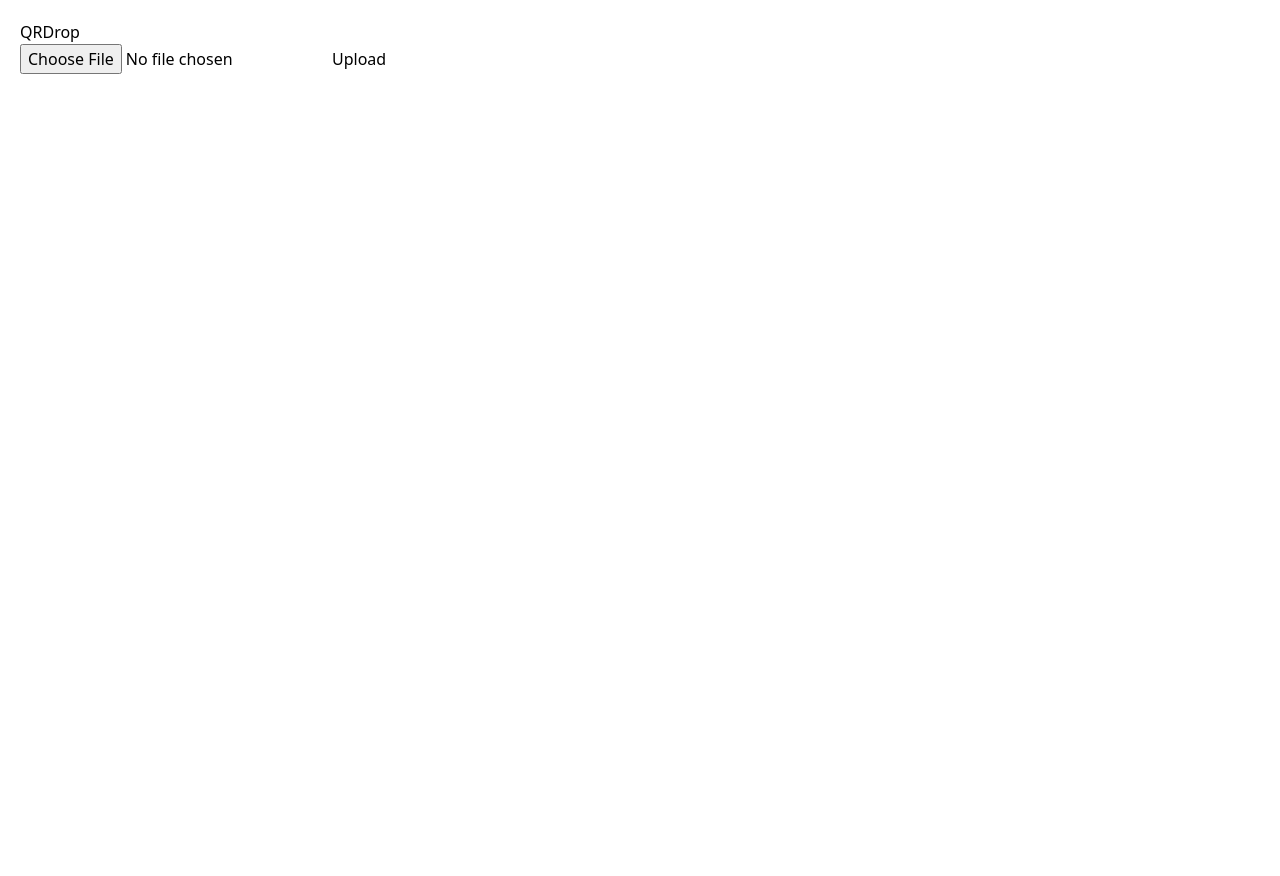
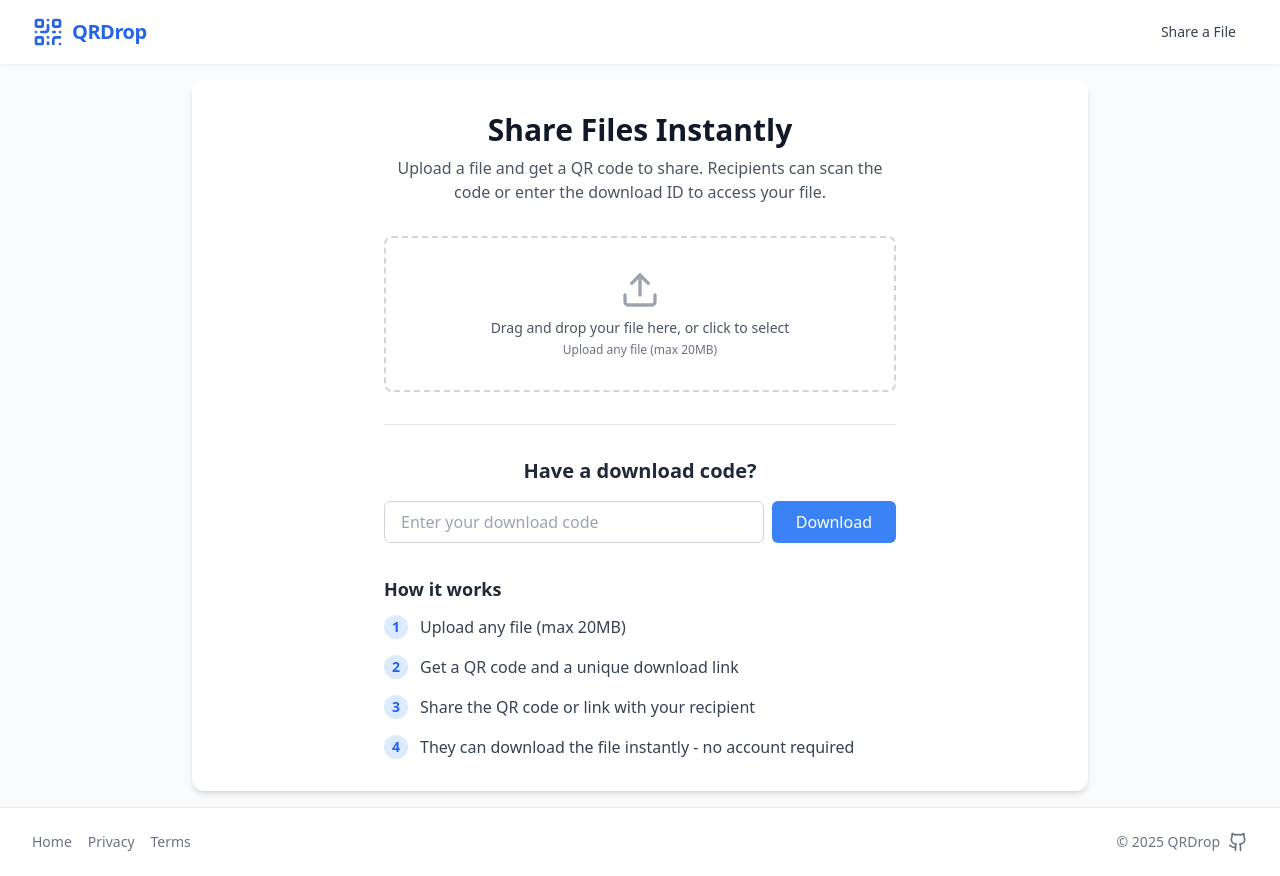
Before and after one commit to Gitansh-18/file-sharing-app, a React (Vite) app in the folder frontend/: page / in a window 1280 px wide. Before the commit the page ends 800 px from the top, so only its background shows below. Built offline with nearby package versions, Linux system fonts and the light colour scheme.

Commit message:
Restore old frontend layout and update App.tsx

```diff
--- a/frontend/src/App.tsx
+++ b/frontend/src/App.tsx
@@ -1,13 +1,27 @@
 import React from 'react';
-import Upload from './components/upload';
+import { BrowserRouter as Router, Routes, Route } from 'react-router-dom';
+import { FileStorageProvider } from './contexts/FileStorageContext';
+import Layout from './components/Layout';
+import Home from './pages/Home';
+import UploadSuccess from './pages/UploadSuccess';
+import Download from './pages/Download';
+import NotFound from './pages/NotFound';
 
-const App = () => {
+function App() {
   return (
-    <div style={{ padding: '20px' }}>
-      <h1>QRDrop</h1>
-      <Upload />
-    </div>
+    <FileStorageProvider>
+      <Router>
+        <Routes>
+          <Route path="/" element={<Layout />}>
+            <Route index element={<Home />} />
+            <Route path="success/:fileId" element={<UploadSuccess />} />
+            <Route path="download/:fileId" element={<Download />} />
+            <Route path="*" element={<NotFound />} />
+          </Route>
+        </Routes>
+      </Router>
+    </FileStorageProvider>
   );
-};
+}
 
 export default App;
--- /dev/null
+++ b/frontend/src/components/Home.tsx
@@ -0,0 +1,83 @@
+import React, { useState } from 'react';
+import { useNavigate } from 'react-router-dom';
+import FileUploader from '../components/FileUploader';
+
+const Home: React.FC = () => {
+  const [downloadCode, setDownloadCode] = useState('');
+  const navigate = useNavigate();
+
+  const handleCodeSubmit = (e: React.FormEvent) => {
+    e.preventDefault();
+    if (downloadCode.trim()) {
+      navigate(`/download/${downloadCode.trim()}`);
+    }
+  };
+
+  return (
+    <div className="bg-white rounded-xl shadow-md overflow-hidden p-6 md:p-8">
+      <div className="text-center mb-8">
+        <h1 className="text-3xl font-bold text-gray-900 mb-2">Share Files Instantly</h1>
+        <p className="text-gray-600 max-w-lg mx-auto">
+          Upload a file and get a QR code to share. Recipients can scan the code or enter the download ID to access your file.
+        </p>
+      </div>
+
+      <div className="max-w-lg mx-auto">
+        <FileUploader />
+      </div>
+
+      <div className="mt-8 max-w-lg mx-auto">
+        <div className="border-t border-gray-200 pt-8">
+          <h2 className="text-xl font-semibold text-gray-800 mb-4 text-center">Have a download code?</h2>
+          <form onSubmit={handleCodeSubmit} className="flex gap-2">
+            <input
+              type="text"
+              value={downloadCode}
+              onChange={(e) => setDownloadCode(e.target.value)}
+              placeholder="Enter your download code"
+              className="flex-1 px-4 py-2 border border-gray-300 rounded-md focus:outline-none focus:ring-2 focus:ring-blue-500 focus:border-transparent"
+            />
+            <button
+              type="submit"
+              className="px-6 py-2 bg-blue-500 text-white rounded-md hover:bg-blue-600 transition-colors"
+            >
+              Download
+            </button>
+          </form>
+        </div>
+      </div>
+
+      <div className="mt-8 max-w-lg mx-auto">
+        <h2 className="text-lg font-semibold text-gray-800 mb-3">How it works</h2>
+        <ol className="space-y-4">
+          <li className="flex items-start">
+            <span className="flex items-center justify-center h-6 w-6 rounded-full bg-blue-100 text-blue-600 text-sm font-semibold mr-3">1</span>
+            <div>
+              <p className="text-gray-700">Upload any file (max 20MB)</p>
+            </div>
+          </li>
+          <li className="flex items-start">
+            <span className="flex items-center justify-center h-6 w-6 rounded-full bg-blue-100 text-blue-600 text-sm font-semibold mr-3">2</span>
+            <div>
+              <p className="text-gray-700">Get a QR code and a unique download link</p>
+            </div>
+          </li>
+          <li className="flex items-start">
+            <span className="flex items-center justify-center h-6 w-6 rounded-full bg-blue-100 text-blue-600 text-sm font-semibold mr-3">3</span>
+            <div>
+              <p className="text-gray-700">Share the QR code or link with your recipient</p>
+            </div>
+          </li>
+          <li className="flex items-start">
+            <span className="flex items-center justify-center h-6 w-6 rounded-full bg-blue-100 text-blue-600 text-sm font-semibold mr-3">4</span>
+            <div>
+              <p className="text-gray-700">They can download the file instantly - no account required</p>
+            </div>
+          </li>
+        </ol>
+      </div>
+    </div>
+  );
+};
+
+export default Home;
```
